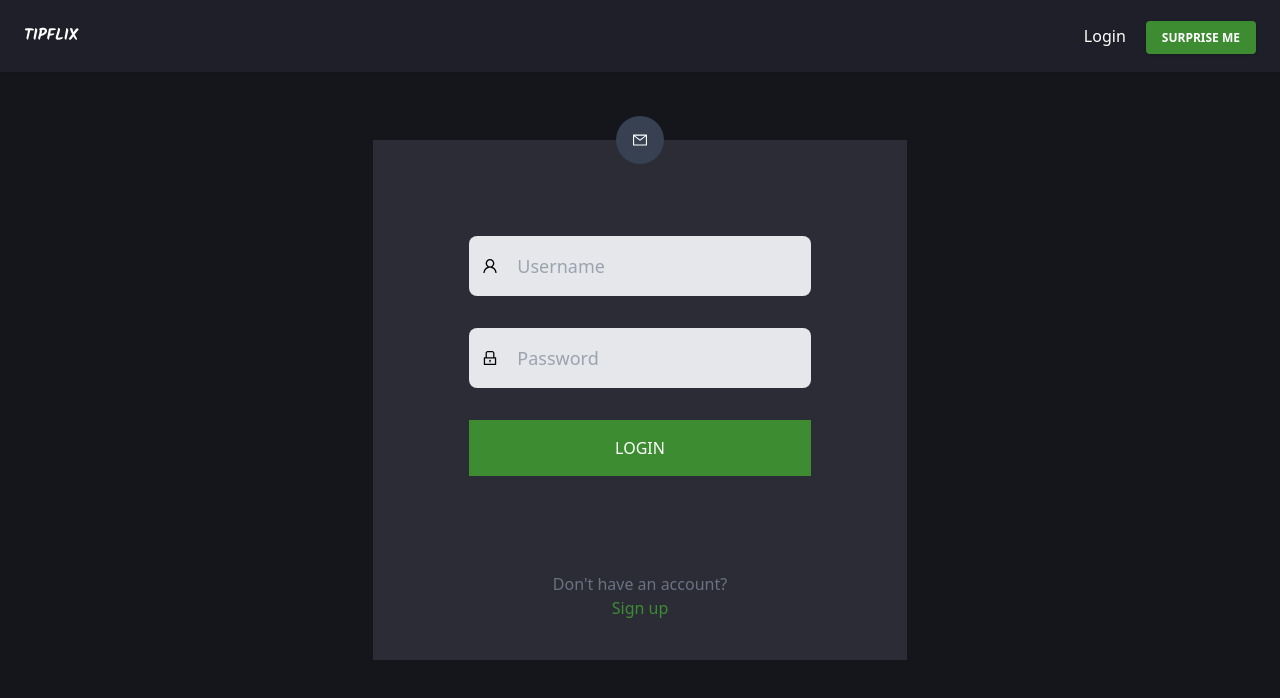
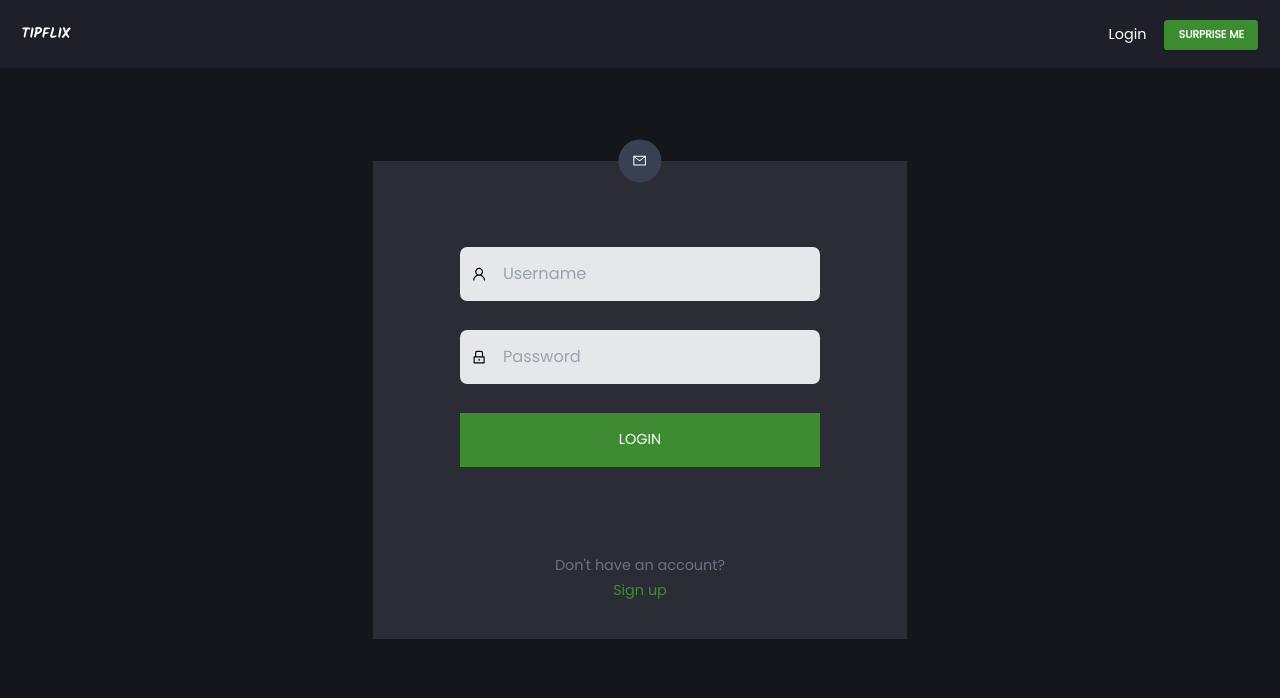
Before and after one commit to Haghalaz/movie-list-api, a React (Create React App) app: page / in a window 1280 px wide. Shown: the top 698 px of the page. Built offline with nearby package versions, Linux system fonts and the light colour scheme.

Commit message:
style: Reorganize and remove unused CSS in the project

```diff
--- a/src/App.css
+++ /dev/null
@@ -1,38 +0,0 @@
-.App {
-  text-align: center;
-}
-
-.App-logo {
-  height: 40vmin;
-  pointer-events: none;
-}
-
-@media (prefers-reduced-motion: no-preference) {
-  .App-logo {
-    animation: App-logo-spin infinite 20s linear;
-  }
-}
-
-.App-header {
-  background-color: #282c34;
-  min-height: 100vh;
-  display: flex;
-  flex-direction: column;
-  align-items: center;
-  justify-content: center;
-  font-size: calc(10px + 2vmin);
-  color: white;
-}
-
-.App-link {
-  color: #61dafb;
-}
-
-@keyframes App-logo-spin {
-  from {
-    transform: rotate(0deg);
-  }
-  to {
-    transform: rotate(360deg);
-  }
-}
--- a/src/App.jsx
+++ b/src/App.jsx
@@ -4,7 +4,7 @@ import Rotas from "./routes/routes";
 
 function App() {
   return (
-    <div className="bg-[#15161C] h-screen">
+    <div className="h-screen bg-[#15161C]">
       <HeaderMenu></HeaderMenu>
       <Rotas></Rotas>
     </div>
--- a/src/components/headerMenu/index.jsx
+++ b/src/components/headerMenu/index.jsx
@@ -1,18 +1,18 @@
 export default function HeaderMenu(props) {
   return (
-    <header class="w-full fixed text-white bg-[#1E1F28] shadow-sm body-font">
-      <div class="container flex p-6 justify-between mx-auto ">
+    <header className="body-font absolute w-full bg-[#1E1F28] text-white shadow-sm">
+      <div className="container mx-auto flex justify-between p-6 ">
         <a href="/" className="header-Font hover:text-[#8CD955]">
           TIPFLIX
         </a>
 
-        <div class="items-center h-full pl-6 ml-6">
-          <a href="Login" class="mr-5 font-medium hover:text-[#8CD955]">
+        <div className="ml-6 h-full items-center pl-6">
+          <a href="Login" className="mr-5 font-medium hover:text-[#8CD955]">
             Login
           </a>
           <a
             href="#_"
-            class="px-4 py-2 text-xs font-bold text-white uppercase transition-all duration-150 bg-[#3E8C32] rounded shadow outline-none active:bg-teal-600 hover:shadow-md hover:bg-[#8CD955] focus:outline-none ease"
+            className="ease rounded bg-[#3E8C32] px-4 py-2 text-xs font-bold uppercase text-white shadow outline-none transition-all duration-150 hover:bg-[#8CD955] hover:shadow-md focus:outline-none active:bg-teal-600"
           >
             Surprise Me
           </a>
--- a/src/index.css
+++ b/src/index.css
@@ -1,4 +1,5 @@
 @import url("https://fonts.googleapis.com/css2?family=Kalam:wght@700&display=swap");
+@import url("https://fonts.googleapis.com/css?family=Poppins:400");
 
 @tailwind base;
 @tailwind components;
@@ -12,3 +13,50 @@
 .header-Font {
   font-family: "Kalam", cursive;
 }
+
+html {
+  font-size: 90%;
+} /*18px*/
+
+body {
+  background-color: #15161c;
+  font-family: "Poppins", sans-serif;
+  font-weight: 400;
+  line-height: 1.75;
+  min-height: 100vh;
+}
+
+h1,
+h2,
+h3,
+h4,
+h5 {
+  font-family: "Poppins", sans-serif;
+  font-weight: 400;
+  line-height: 1.3;
+}
+
+h1 {
+  font-size: 3.052rem;
+}
+
+h2 {
+  font-size: 2.441rem;
+}
+
+h3 {
+  font-size: 1.953rem;
+}
+
+h4 {
+  font-size: 1.563rem;
+}
+
+h5 {
+  font-size: 1.25rem;
+}
+
+small,
+.text_small {
+  font-size: 0.8rem;
+}
```
